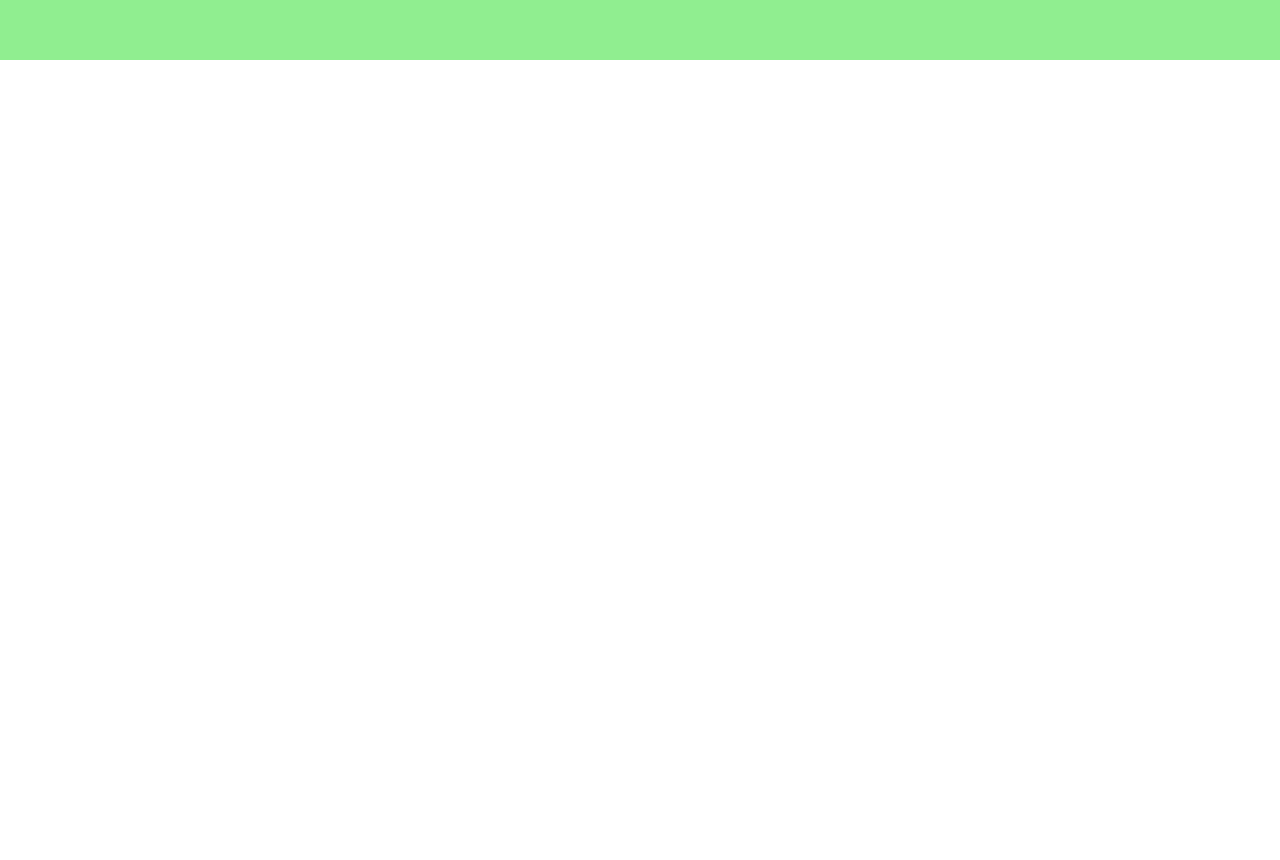
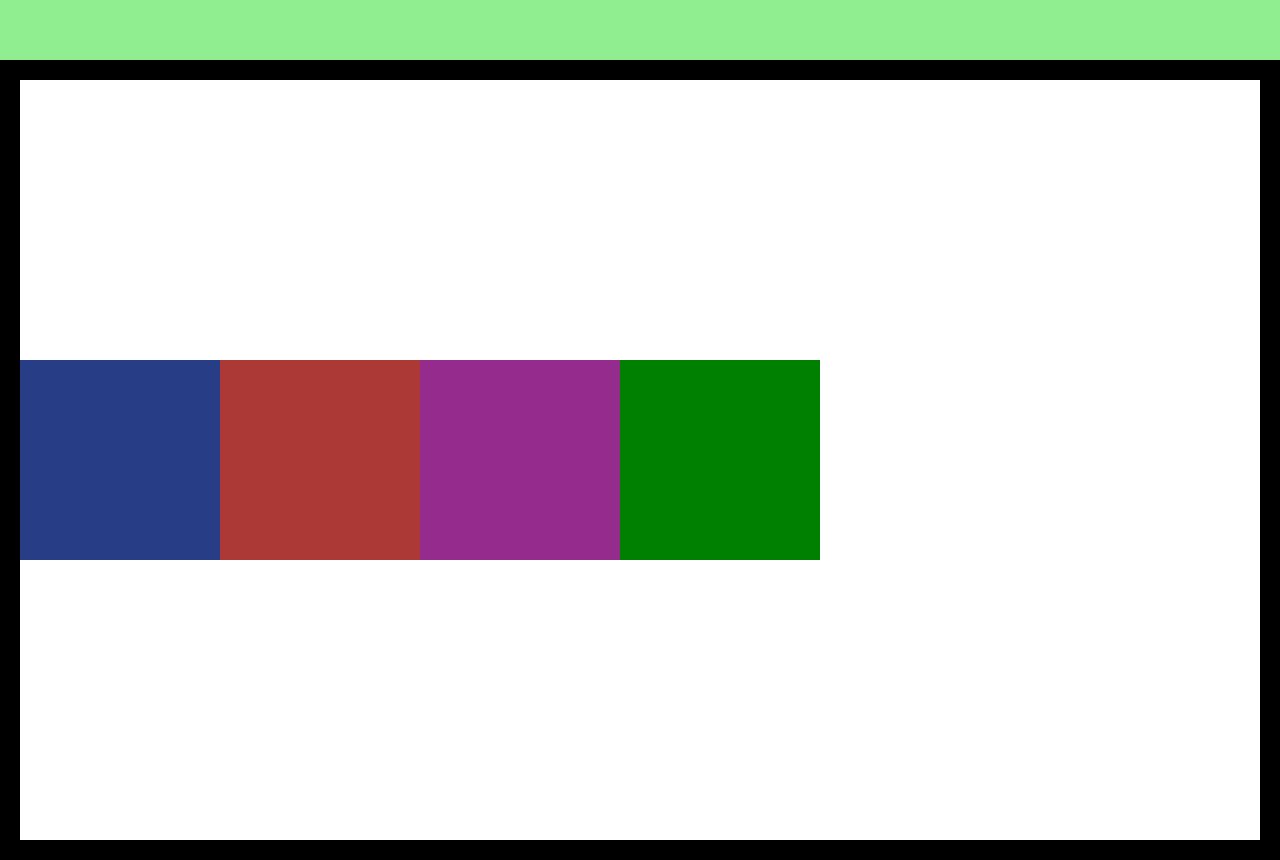
Before and after one commit to EngrAglinao/aglinao-projects.github.io, a plain HTML site: page index.html in a window 1280 px wide. Shown: the part 740-1600 px from the top of the page. Before the commit the page ends 800 px from the top, so only its background shows below. Drawn offline with Linux system fonts and the light colour scheme.

Commit message:
updating flex-box

```diff
--- a/css-grid.css
+++ b/css-grid.css
@@ -108,3 +108,54 @@
   grid-area: box3;
 }
 /* 3RD SITUATION */
+
+/* ============================================= */
+.flex-box {
+  height: 100vh;
+  border: 20px solid rgb(0, 0, 0);
+  display: flex;
+  /* flex-direction: row-reverse; - Reversing the position */
+  /* flex-direction: column;      - Positioning it on column Style */
+  /* flex-direction: row;         - Default- */
+
+  /* justify-content: flex-start; - Default */
+  /* justify-content: center;     - Positioned on Center  */
+  /* justify-content: space-between; - adding space between each element */
+  /* justify-content: space-around;  - adding space without equal spaces  */
+  /* justify-content: space-evenly;  - adding space evenly/equally  */
+
+  /* align-items: flex-start;     - Default */
+  /* align-items: center;         - Centering the element vertically and horizontaly  */
+  /* align-items: flex-end;       - aligns element on the bottom  */
+  /* align-items: stretch;        - Stretch Element if the element dont have height value  */
+
+  /* flex-wrap: wrap;             - Uses the default width and height value of the element  */
+  /* align-content: flex-start;   - removes the gap when we use flex-wrap: wrap  */
+
+  flex-wrap: wrap;
+  align-content: center;
+}
+
+.child1 {
+  width: 200px;
+  height: 200px;
+  background: rgb(39, 61, 134);
+}
+
+.child2 {
+  width: 200px;
+  height: 200px;
+  background: rgb(172, 57, 53);
+}
+
+.child3 {
+  width: 200px;
+  height: 200px;
+  background: rgb(149, 43, 140);
+}
+
+.child4 {
+  width: 200px;
+  height: 200px;
+  background: green;
+}
--- a/index.html
+++ b/index.html
@@ -23,5 +23,16 @@
             <h1>Box 3</h1>
         </div>
     </main>
+
+    <main class="flex-box">
+        <div class="child1">
+        </div>
+        <div class="child2">
+        </div>
+        <div class="child3">
+        </div>
+        <div class="child4">
+        </div>
+    </main>
 </body>
 </html>
```
